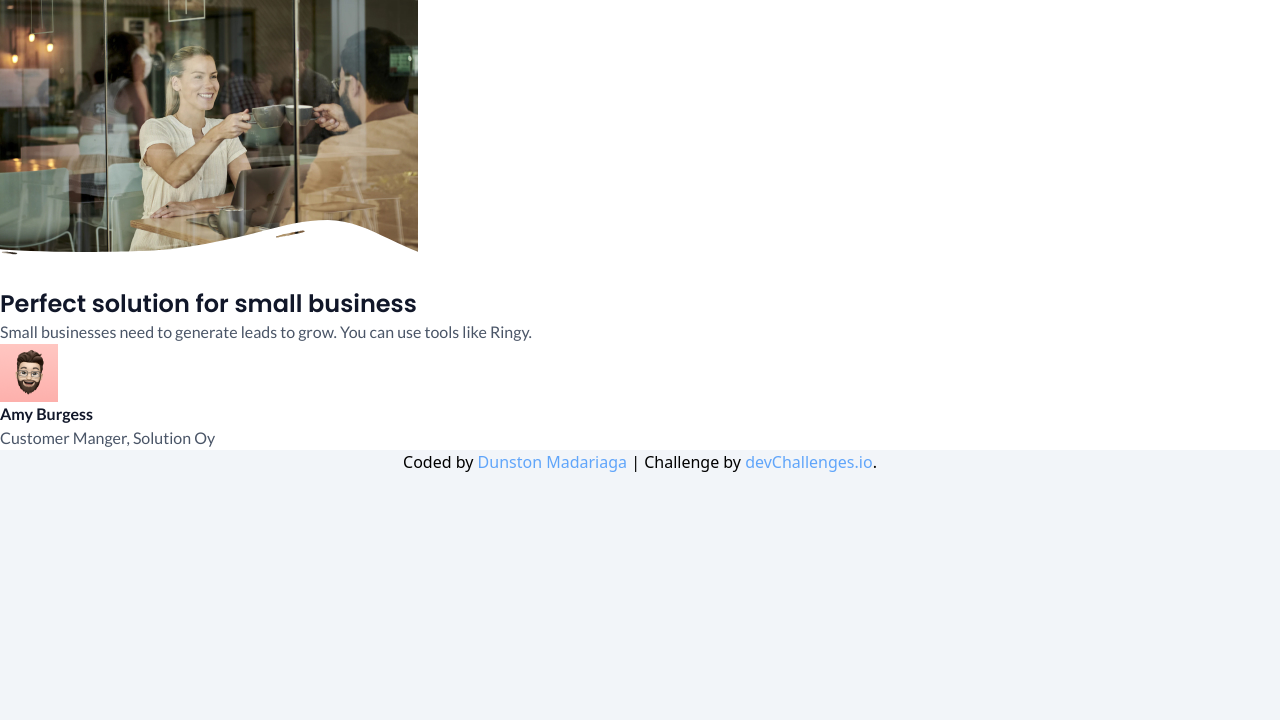
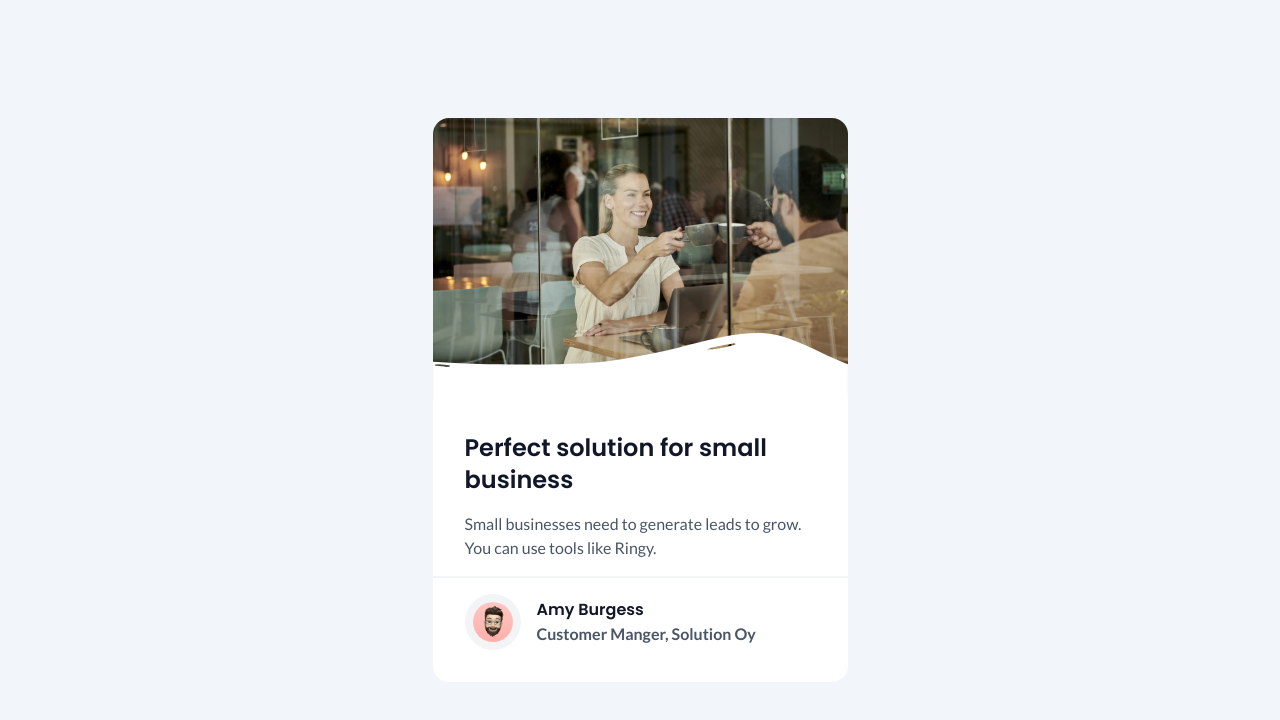
Before and after one commit to Pogo182028/Business-Blog-Card, a website: page index.html in a window 1280 px wide. Drawn offline with Linux system fonts and the light colour scheme.

Commit message:
: Adding all styles to the HTML and finishing the README.md

```diff
--- a/index.html
+++ b/index.html
@@ -22,10 +22,10 @@
 
     <title>Business Blog Card | devChallenges.io</title>
   </head>
-  <body class="bg-[#F2F5F9]">
-    <main class="bg-[#FFFFFF]">
+  <body class="bg-[#F2F5F9] grid place-items-center h-[100vh] max-sm:mx-auto max-sm:max-w-[80%]">
+    <main class="max-[550px]:w-[95%] w-[415px] bg-[#FFFFFF] rounded-2xl">
       <div
-        class="bg-[url(../resources/hero-image-1.jpg)] bg-no-repeat h-72 relative"
+        class="bg-[url(../resources/hero-image-1.jpg)] bg-no-repeat max-sm:bg-center h-[282px] relative rounded-t-2xl"
       >
         <img
           class="absolute bottom-0"
@@ -33,33 +33,32 @@
           alt="white-overlay"
         />
       </div>
-      <h1 class="font-Poppins font-semibold text-2xl text-[#111729]">Perfect solution for small business</h1>
-      <p class="font-Lato text-base text-[#4A5567]">
-        Small businesses need to generate leads to grow. You can use tools like
-        Ringy.
-      </p>
-      <section>
-        <img src="resources/avatar-image-business-card-1.png" alt="avatar-image-business-card">
-        <div>
-          <p class="font-Lato font-semibold text-base text-[#111729]">Amy Burgess</p>
-          <p class="font-Lato text-base text-[#4A5567]">Customer Manger, Solution Oy</p>
+      <section class="">
+        <h1 class="font-Poppins font-semibold text-2xl text-[#111729] mb-4 px-8 pt-8">
+          Perfect solution for small business
+        </h1>
+        <p class="font-Lato text-base text-[#4A5567] pb-4 px-8 sm:w-[95%] lg:w-[100%]">
+          Small businesses need to generate leads to grow. You can use tools
+          like Ringy.
+        </p>
+        <div class="border-b-2 border-gray-100"></div>
+        <div class="flex items-center gap-4 px-8 pt-4 pb-8">
+          <img
+            class="rounded-[50%] border-8 border-gray-100 max-sm:w-14 sm:w-14 max-sm:h-14 sm:h-14"
+            src="resources/avatar-image-business-card-1.png"
+            srcset="resources/avatar-image-business-card.png 640w, resources/avatar-image-business-card-1.png"
+            alt="avatar-image-business-card"
+          />
+          <div>
+            <p class="font-Poppins font-semibold text-base text-[#111729]">
+              Amy Burgess
+            </p>
+            <p class="font-Lato font-semibold text-base text-[#4A5567]">
+              Customer Manger, Solution Oy
+            </p>
+          </div>
         </div>
       </section>
     </main>
-    <div class="text-center">
-      Coded by
-      <a
-        class="text-blue-400 hover:underline"
-        href="https://github.com/Pogo182028"
-        >Dunston Madariaga</a
-      >
-      | Challenge by
-      <a
-        class="text-blue-400 hover:underline"
-        href="https://www.devchallenges.io?ref=challenge"
-        target="_blank"
-        >devChallenges.io</a
-      >.
-    </div>
   </body>
 </html>
```
Also changed, not shown: resources/Overview.jpeg (added), resources/hero-image.jpg (deleted), src/styles.css.
